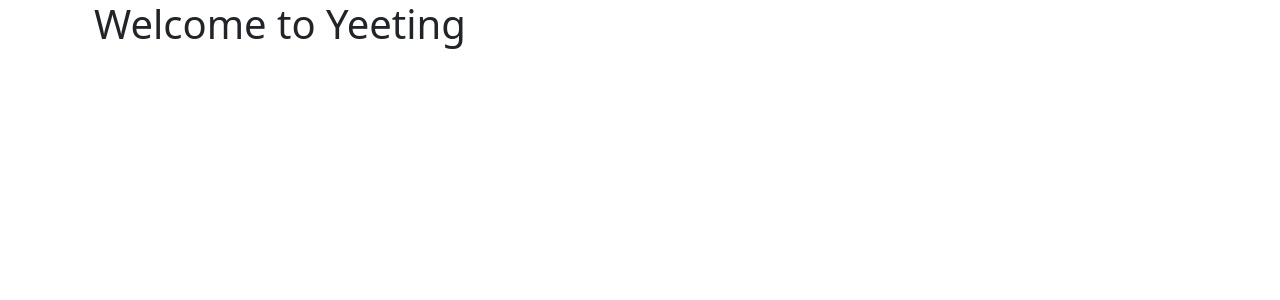
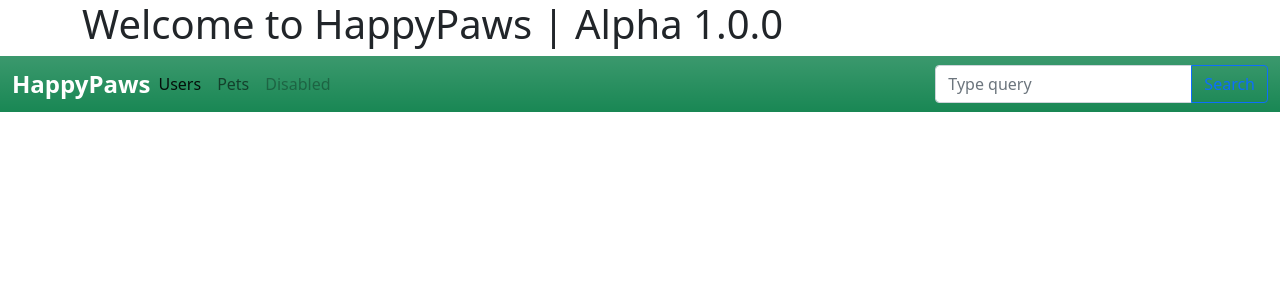
Before and after one commit to CommieTaco/HappyPaws, a React (Create React App) app in the folder react-frontend/: page / in a window 1280 px wide. Shown: the top 300 px of the page. Built offline with nearby package versions, Linux system fonts and the light colour scheme.

Commit message:
Connected to the API

```diff
--- a/react-frontend/src/App.js
+++ b/react-frontend/src/App.js
@@ -1,27 +1,11 @@
-import './App.scss';
-import {BrowserRouter as Router, Route, Routes} from 'react-router-dom'
-import Users from './components/Users';
-import Landing from './components/Landing';
+import "./App.scss";
+import Navbar from "./components/Navbar";
 
 function App() {
   return (
-    <Router>
-      <div className="container">
-        <Routes>
-          <Route path='/' element={(
-            <>
-              <Landing/>
-            </>
-          )} />
-
-          <Route path='/users' element={(
-            <Users/>
-          )}/>
-        </Routes>
-
-      </div>
-    </Router>
-
+    <div>
+      <Navbar />
+    </div>
   );
 }
 
--- a/react-frontend/src/App.scss
+++ b/react-frontend/src/App.scss
@@ -38,3 +38,21 @@
       transform: rotate(360deg);
     }
   }
+
+.navbar-title {
+  color: white;
+  font-weight: bold;
+  font-size: 1.5em  ;
+  text-decoration: none;
+  &:hover {
+    color: white;
+  }
+}
+
+.nav-item  {
+  color: white;
+
+  &:hover{
+    color: white;
+  }
+}
--- a/react-frontend/src/components/Landing.js
+++ b/react-frontend/src/components/Landing.js
@@ -1,11 +1,9 @@
 const Landing = () => {
-    return (
-        <div className='container'>
-            <h1>
-                Welcome to Yeeting
-            </h1>
-        </div>
-    )
-}
+  return (
+    <div className="container">
+      <h1>Welcome to HappyPaws | Alpha 1.0.0</h1>
+    </div>
+  );
+};
 
-export default Landing
+export default Landing;
--- /dev/null
+++ b/react-frontend/src/components/Navbar.js
@@ -0,0 +1,81 @@
+import React from "react";
+import { BsBorderWidth } from "react-icons/bs";
+import { Link } from "react-router-dom";
+import { BrowserRouter as Router, Route, Routes } from "react-router-dom";
+import Table from "./Table";
+import Landing from "./Landing";
+
+const Navbar = () => {
+  return (
+    <Router>
+      <Routes>
+        <Route
+          path="/"
+          element={
+            <>
+              <Landing />
+            </>
+          }
+        />
+        <Route path="/users" element={<Table dataToLoad="users" />} />
+        <Route path="/pets" element={<Table dataToLoad="pets" />} />
+      </Routes>
+      <nav className="navbar navbar-expand-lg navbar-light bg-success bg-gradient">
+        <div className="container-fluid">
+          <Link className="navbar-title" to="/">
+            HappyPaws
+          </Link>
+          <button
+            className="navbar-toggler"
+            type="button"
+            data-mdb-toggle="collapse"
+            data-mdb-target="#navbarTogglerDemo02"
+            aria-controls="navbarTogglerDemo02"
+            aria-expanded="false"
+            aria-label="Toggle navigation"
+          >
+            <BsBorderWidth />
+          </button>
+          <div className="collapse navbar-collapse" id="navbarTogglerDemo02">
+            <ul className="navbar-nav me-auto mb-2 mb-lg-0">
+              <li className="nav-item">
+                <Link
+                  className="nav-link active"
+                  aria-current="page"
+                  to="/users"
+                >
+                  Users
+                </Link>
+              </li>
+              <li className="nav-item">
+                <Link className="nav-link" to="/pets">
+                  Pets
+                </Link>
+              </li>
+              <li className="nav-item">
+                <a className="nav-link disabled">Disabled</a>
+              </li>
+            </ul>
+            <form className="d-flex input-group w-auto">
+              <input
+                type="search"
+                className="form-control"
+                placeholder="Type query"
+                aria-label="Search"
+              />
+              <button
+                className="btn btn-outline-primary"
+                type="button"
+                data-mdb-ripple-color="dark"
+              >
+                Search
+              </button>
+            </form>
+          </div>
+        </div>
+      </nav>
+    </Router>
+  );
+};
+
+export default Navbar;
--- a/react-frontend/src/components/Table.js
+++ b/react-frontend/src/components/Table.js
@@ -1,13 +1,48 @@
-const Table = (...tableHeaders) => {
+import { useEffect, useState } from "react";
+import PropTypes from "prop-types";
+
+const Table = ({ dataToLoad }) => {
+  const [dataFromDB, setDataFromDB] = useState([]);
+
+  useEffect(() => {
+    const getData = async () => {
+      console.log("Datatoload: ", dataToLoad);
+      const usersList = await fetchData();
+      setDataFromDB(usersList);
+    };
+
+    getData();
+  }, []);
+
+  // Fetch all data from DB, depending on what page needs to be loaded
+  const fetchData = async () => {
+    const res = await fetch(`http://localhost:9090/api/${dataToLoad}`);
+    const data = await res.json();
+
+    console.log("Data: ", data);
+
+    return data;
+  };
+
   return (
+    <div>
+      <h3>{dataToLoad === "users" ? "Users Management" : "Pets Management"}</h3>
       <table>
+        <thead>
           <tr>
-                {tableHeaders.forEach(title => {
-                    console.log("item: ",title)
+            {dataFromDB.forEach((title) => {
+              <th>{title.name}</th>;
+              console.log("Title: ", title);
             })}
           </tr>
+        </thead>
       </table>
-    )
-}
+    </div>
+  );
+};
 
-export default Table
+Table.propTypes = {
+  dataToLoad: PropTypes.string,
+};
+
+export default Table;
--- a/react-frontend/src/components/Users.js
+++ /dev/null
@@ -1,34 +0,0 @@
-import { useEffect, useState } from 'react'
-import Table from './Table'
-
-const Users = () => {
-
-    const [users, setUsers] = useState([])
-
-    useEffect(() => {
-        const getUsers = async () => {
-            const usersList = await fetchUsers()
-            setUsers(usersList)
-        }
-
-        getUsers()
-    })
-
-    // Fetch all users from DB
-    const fetchUsers = async () => {
-        const res = await fetch('http://localhost:9090/api/pets')
-        console.log("Res: ",res)
-        const data = await res.json()
-        console.log("Data: ", data)
-        return data
-    }
-
-    return (
-        <div>
-            <h3>Yeet</h3>
-            {/* <Table tableHeaders={users}/> */}
-        </div>
-    )
-}
-
-export default Users
```
Also changed, not shown: 1 other file (tests, documents, lock files or other folders). Lines whose indentation alone changed are shown as unchanged.
